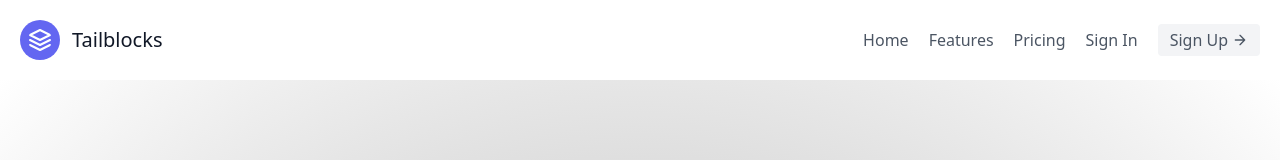
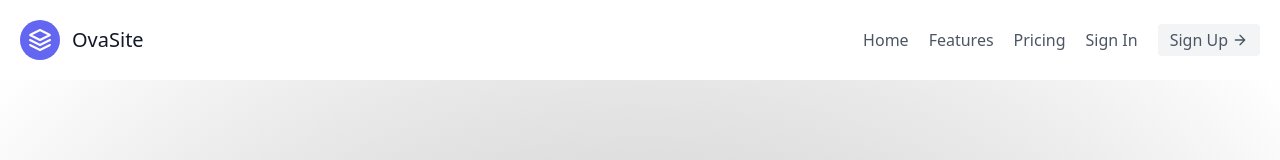
Before and after one commit to OkToPals/OvaSite-Frontend, a Next.js app: page / in a window 1280 px wide. Shown: the top 160 px of the page. Built offline with nearby package versions, Linux system fonts and the light colour scheme.

Commit message:
Update header.js

```diff
--- a/src/components/header.js
+++ b/src/components/header.js
@@ -8,7 +8,7 @@
       <svg xmlns="http://www.w3.org/2000/svg" fill="none" stroke="currentColor" stroke-linecap="round" stroke-linejoin="round" stroke-width="2" className="w-10 h-10 text-white p-2 bg-indigo-500 rounded-full" viewBox="0 0 24 24">
         <path d="M12 2L2 7l10 5 10-5-10-5zM2 17l10 5 10-5M2 12l10 5 10-5"></path>
       </svg>
-      <span className="ml-3 text-xl">Tailblocks</span>
+      <span className="ml-3 text-xl">OvaSite</span>
     </a>
     <nav className="md:ml-auto flex flex-wrap items-center text-base justify-center">
       <a className="mr-5 hover:text-gray-900">Home</a>
```
